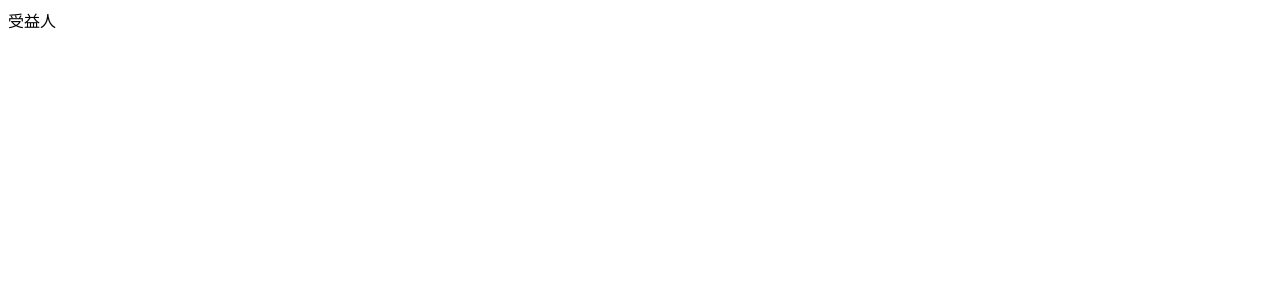
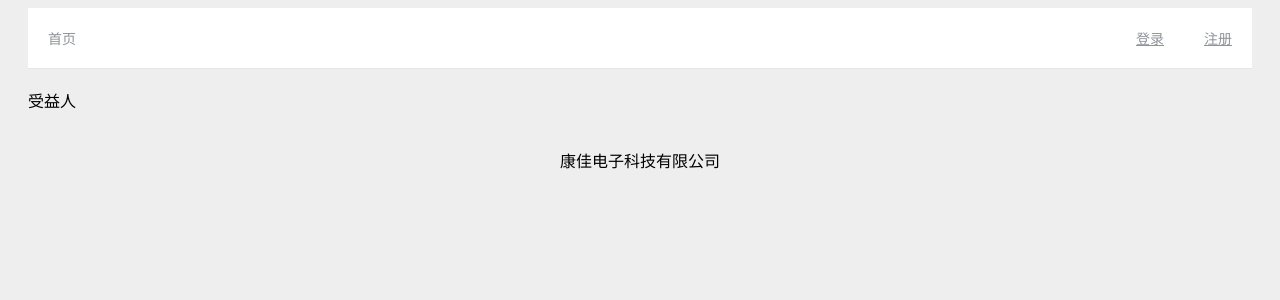
Before and after one commit to Cekun/Nuxt-EGG, a Nuxt app: page / in a window 1280 px wide. Shown: the top 300 px of the page. Built offline with nearby package versions, Linux system fonts and the light colour scheme.

Commit message:
默认布局

```diff
--- /dev/null
+++ b/layouts/default.vue
@@ -0,0 +1,96 @@
+<template>
+ <el-container>
+   <el-header>
+     <el-menu class="el-menu-demo" mode="horizontal">
+       <el-menu-item index="1">
+          <nuxt-link to="/">首页</nuxt-link>
+        </el-menu-item>
+        <el-menu-item v-if="!userinfo.id" index="2" class="pull-right">
+          <nuxt-link to="/register">注册</nuxt-link>
+        </el-menu-item>
+        <el-menu-item v-if="userinfo.id" index="3" class="pull-right">
+          <a @click="logout">退出</a>
+        </el-menu-item>
+        <el-menu-item v-if="!userinfo.id" index="3" class="pull-right">
+          <nuxt-link to="/login">登录</nuxt-link>
+        </el-menu-item>
+
+        <el-menu-item v-if="userinfo.id" index="4" class="pull-right">
+          <UserDisplay :user="userinfo" />
+        </el-menu-item>
+
+
+        <el-menu-item v-if="userinfo.id" index="3" class="pull-right">
+          <nuxt-link to="/editor/new">
+            <el-button type="primary">写文章</el-button>
+          </nuxt-link>
+        </el-menu-item>
+
+     </el-menu>
+   </el-header>
+   <el-container>
+     <el-container>
+       <el-main height="">
+        <Nuxt />
+       </el-main>
+       <el-footer class="footer" >
+         <p>康佳电子科技有限公司</p>
+         <p></p>
+       </el-footer>
+     </el-container>
+   </el-container>
+ </el-container>
+
+</template>
+
+<script>
+  import UserDisplay from "~/components/UserDisplay.vue";
+  export default {
+    components: { UserDisplay },
+    computed: {
+      userinfo() {
+        return this.$store.state.user
+      }
+    },
+    mounted () {
+      this.getUserInfo();
+    },
+    methods: {
+      logout() {
+        localStorage.removeItem('token')
+        this.$store.commit('user/LOGOUT')
+      },
+      getUserInfo() {
+        const token = localStorage.getItem('token')
+        if(token)
+          this.$store.dispatch('user/detail')
+      }
+    },
+  }
+</script>
+
+<style lang="scss">
+html {
+  font-family: "Source Sans Pro", -apple-system, BlinkMacSystemFont, "Segoe UI",
+    Roboto, "Helvetica Neue", Arial, sans-serif;
+  font-size: 16px;
+  word-spacing: 1px;
+  -ms-text-size-adjust: 100%;
+  -webkit-text-size-adjust: 100%;
+  -moz-osx-font-smoothing: grayscale;
+  -webkit-font-smoothing: antialiased;
+  box-sizing: border-box;
+  background: #eee;
+}
+.pull-right {
+  float: right !important;
+}
+.nuxt-link-active {
+  text-decoration: none;
+}
+.footer {
+  position: relative;
+  bottom: 0;
+  text-align: center;
+}
+</style>
```
